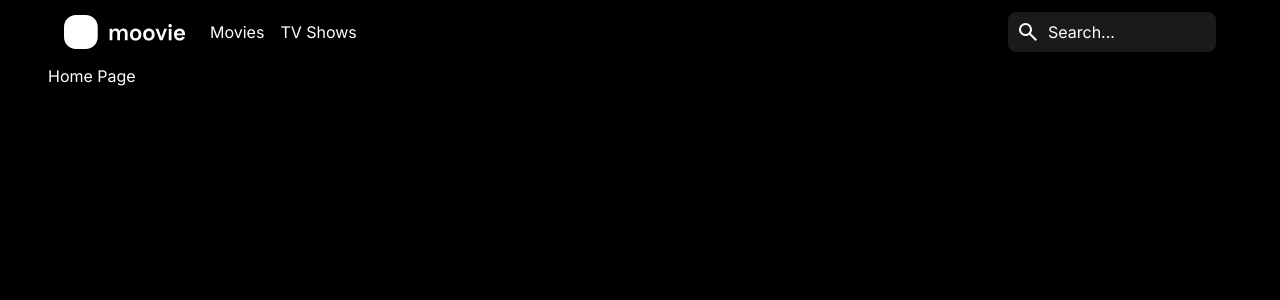
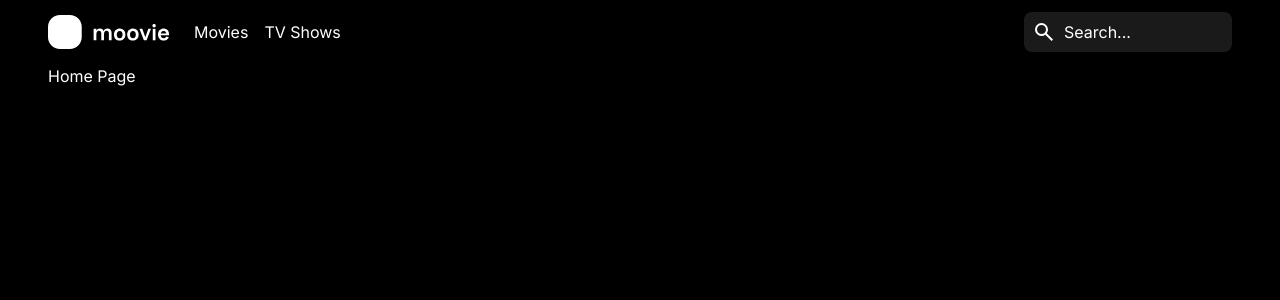
Before and after one commit to vitaliichornyi/movie-app, a Next.js app: page / in a window 1280 px wide. Shown: the top 300 px of the page. Built offline with nearby package versions, Linux system fonts and the light colour scheme.

Commit message:
Remove header padding in layout.

```diff
--- a/src/components/Header.tsx
+++ b/src/components/Header.tsx
@@ -5,7 +5,7 @@ import SearchButton from './ui/SearchButton';
 export default function Header() {
   return (
     <header className="w-full">
-      <div className="px-4 h-16 flex item-center justify-between">
+      <div className="h-16 flex item-center justify-between">
         <div className="flex items-center gap-6">
           <Link href="/">
             <Image
```
